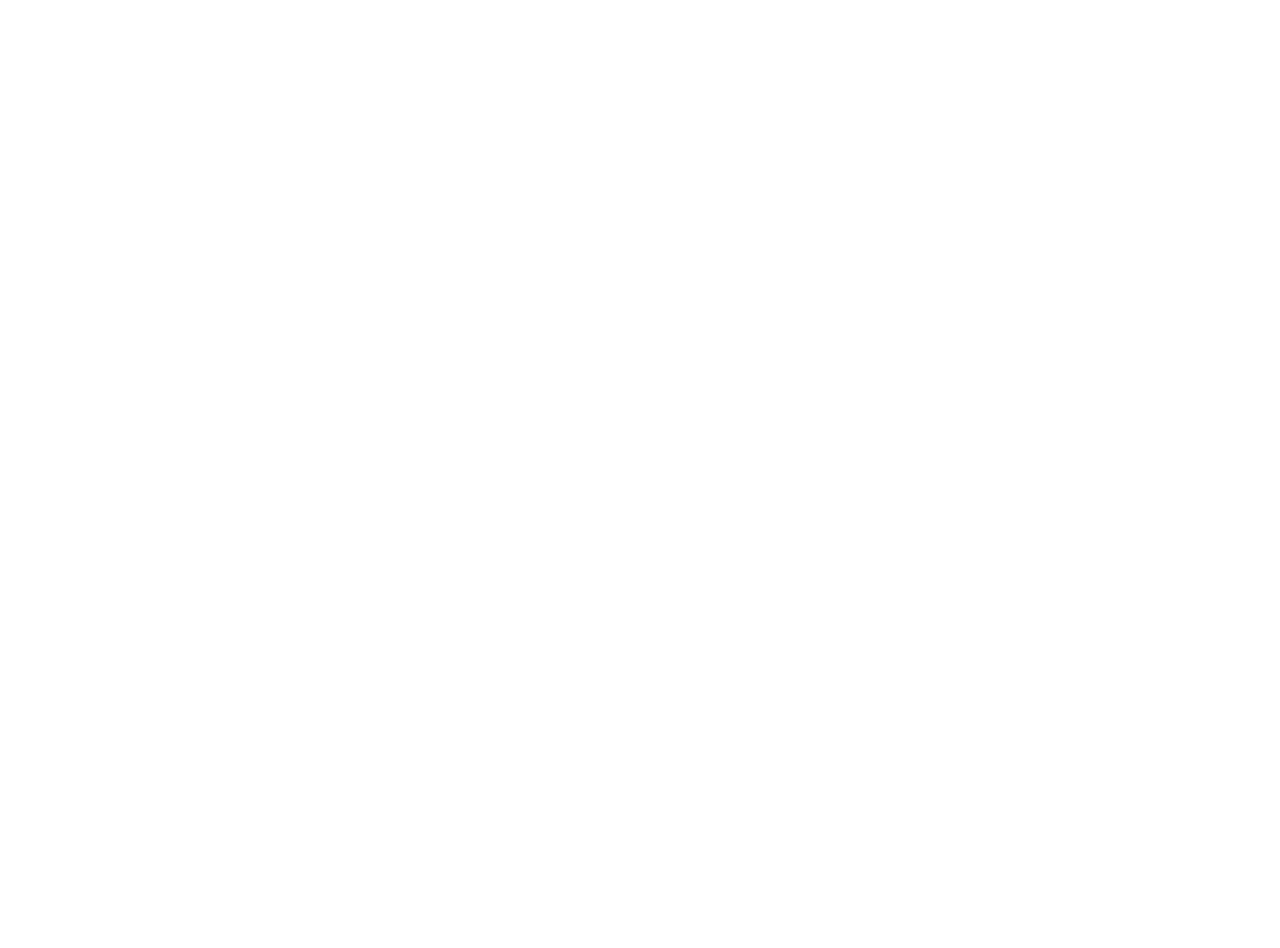
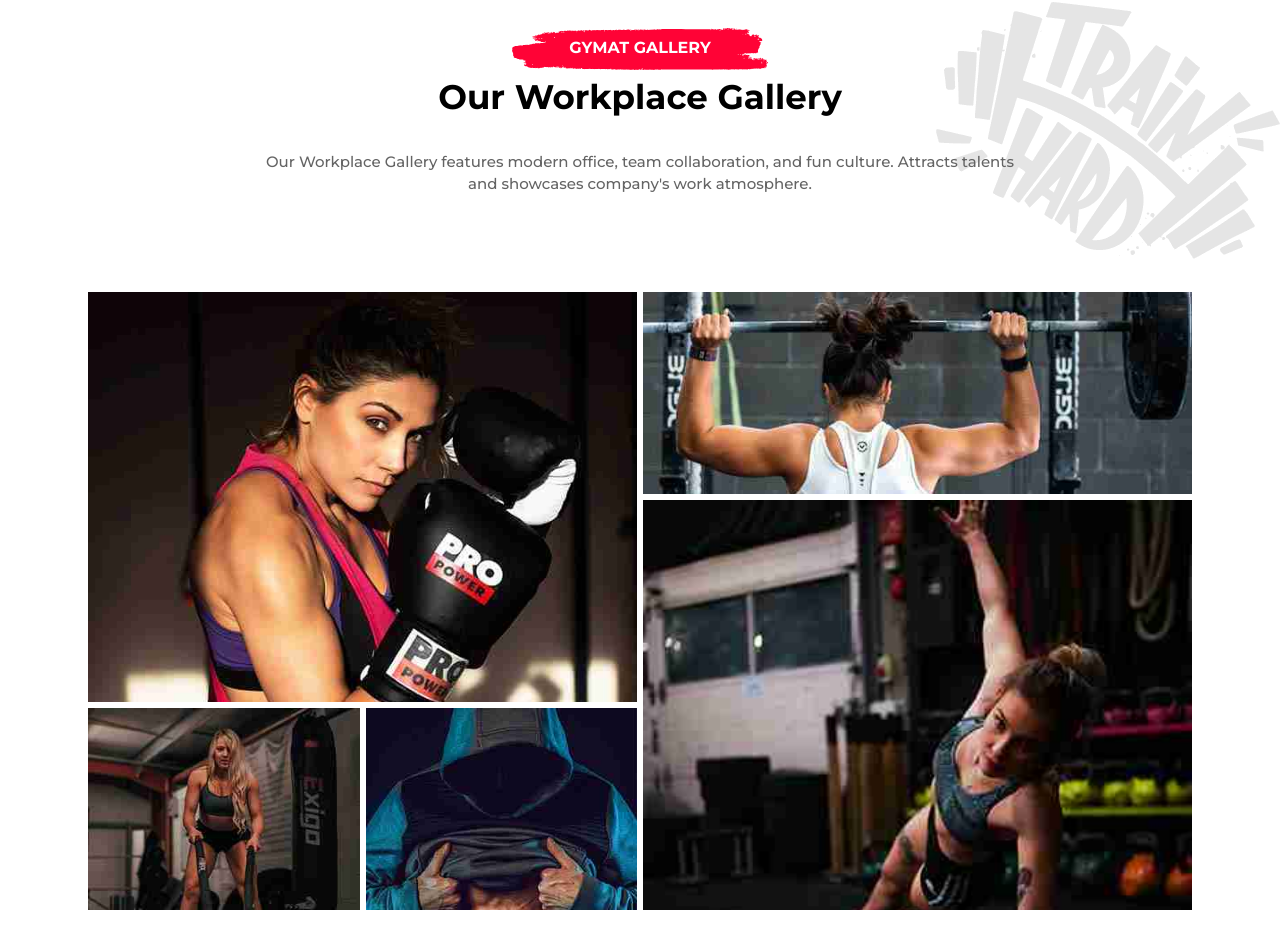
Before and after one commit to riyadh35/gymate, a React (Vite) app: page / in a window 1280 px wide. Shown: the part 6227-7175 px from the top of the page. Before the commit the page ends 6199 px from the top, so only its background shows below. Built offline with nearby package versions, Linux system fonts and the light colour scheme.

Commit message:
gallery section complete

```diff
--- a/src/App.css
+++ b/src/App.css
@@ -474,5 +474,81 @@
 
 /* testimonials section  */
 
-.testimonials-section {
+/* gallery home page section   */
+.gallery-grid {
+  display: grid;
+  grid-template-columns: 1fr 1fr 1fr 1fr;
+  grid-template-rows: 1fr 1fr 1fr;
+  gap: 6px;
+  height: 100%;
 }
+
+#item-0 {
+  height: 410px;
+  width: 100%;
+  background-color: #de89dd;
+  grid-row-start: 1;
+  grid-column-start: 1;
+
+  grid-row-end: 3;
+  grid-column-end: 3;
+  background-image: url("../src/assets/gallery/img1.jpg");
+  object-fit: cover;
+  background-size: cover;
+  background-repeat: no-repeat;
+}
+
+#item-1 {
+  background-color: #f7d9ab;
+  grid-row-start: 1;
+  grid-column-start: 3;
+
+  grid-row-end: 2;
+  grid-column-end: 5;
+  background-image: url("../src/assets/gallery/img2.jpg");
+  background-repeat: no-repeat;
+  background-size: cover;
+  object-fit: cover;
+  background-position: 0px -131px;
+}
+
+#item-2 {
+  background-color: #bc775e;
+  grid-row-start: 2;
+  grid-column-start: 3;
+
+  grid-row-end: 4;
+  grid-column-end: 5;
+  background-image: url("../src/assets/gallery/img5.jpg");
+  background-repeat: no-repeat;
+  background-size: cover;
+  object-fit: cover;
+}
+
+#item-3 {
+  background-color: #a89ce7;
+  grid-column-start: 1;
+  grid-row-start: 3;
+
+  grid-column-end: 2;
+  grid-row-end: 3;
+
+  background-image: url("../src/assets/gallery/img3.jpg");
+  background-repeat: no-repeat;
+  background-size: cover;
+  object-fit: cover;
+}
+
+#item-4 {
+  background-color: #dc9f7c;
+  grid-row-start: 3;
+  grid-column-start: 2;
+
+  grid-row-end: 4;
+  grid-column-end: 3;
+
+  background-image: url("../src/assets/gallery/img4.jpg");
+  object-fit: cover;
+  background-size: cover;
+  background-repeat: no-repeat;
+}
--- /dev/null
+++ b/src/components/Gallery.jsx
@@ -0,0 +1,38 @@
+import bgIcon from "../assets/gallery/bg-icon.png";
+import titlebg from "../assets/gallery/titlebg.svg";
+const Gallery = () => {
+  return (
+    <section className="gallery-section relative bg-white">
+      <img src={bgIcon} alt="" className="absolute top-[30px] right-0" />
+      <div className="container page-padding py-[4rem]">
+        <div className="relative flex flex-col items-center gap-3 text-center">
+          <p className="font-bold uppercase relative text-base text-white z-10">
+            Gymat gallery
+          </p>
+          <img
+            src={titlebg}
+            alt="title_bg"
+            className="w-[16rem] absolute -top-[8px]"
+          />
+          <h2 className="text-[2.13rem] font-bold text-black mb-4">
+            Our Workplace Gallery
+          </h2>
+          <p className="text-[#646464] font-medium text-[15px] max-w-3xl">
+            Our Workplace Gallery features modern office, team collaboration,
+            and fun culture. Attracts talents and showcases company's work
+            atmosphere.
+          </p>
+        </div>
+        <div className="gallery-grid relative w-full h-auto py-24">
+          <div id="item-0"></div>
+          <div id="item-1"></div>
+          <div id="item-2"></div>
+          <div id="item-3"></div>
+          <div id="item-4"></div>
+        </div>
+      </div>
+    </section>
+  );
+};
+
+export default Gallery;
--- a/src/pages/Home/HomePage.jsx
+++ b/src/pages/Home/HomePage.jsx
@@ -5,6 +5,7 @@
 import ChooseUs from "../../components/ChooseUs";
 import GymTrainers from "../GymTrainers/GymTrainers";
 import Testmonial from "../Testimonial/Testmonial";
+import Gallery from "../../components/Gallery";
 
 const HomePage = () => {
   return (
@@ -15,6 +16,7 @@
       <ChooseUs />
       <GymTrainers />
       <Testmonial />
+      <Gallery />
     </div>
   );
 };
--- a/src/pages/Testimonial/Testmonial.jsx
+++ b/src/pages/Testimonial/Testmonial.jsx
@@ -49,6 +49,7 @@
             </div>
           </div>
         </div>
+      </div>
       <div className="flex flex-wrap gap-2 justify-center mt-32 border-b border-solid border-[#64646438] pb-28 ">
         <img
           src={logo}
@@ -81,7 +82,6 @@
           style={{ transition: "all 0.3s ease 0s" }}
         />
       </div>
-      </div>
     </section>
   );
 };
```
Lines whose indentation alone changed are shown as unchanged.
